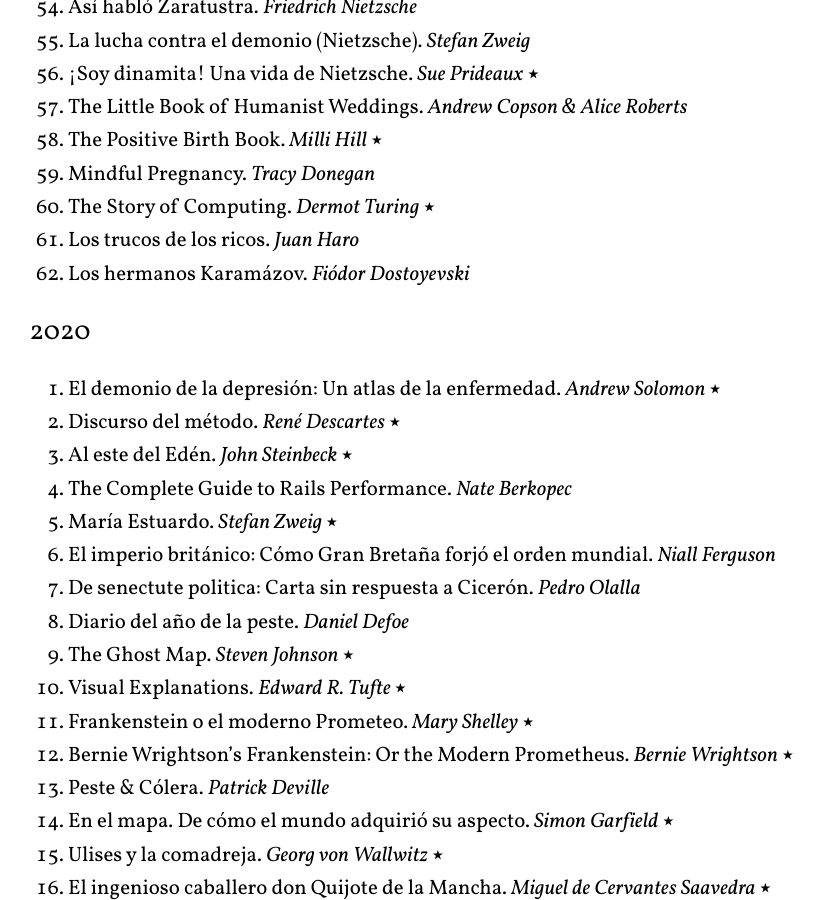
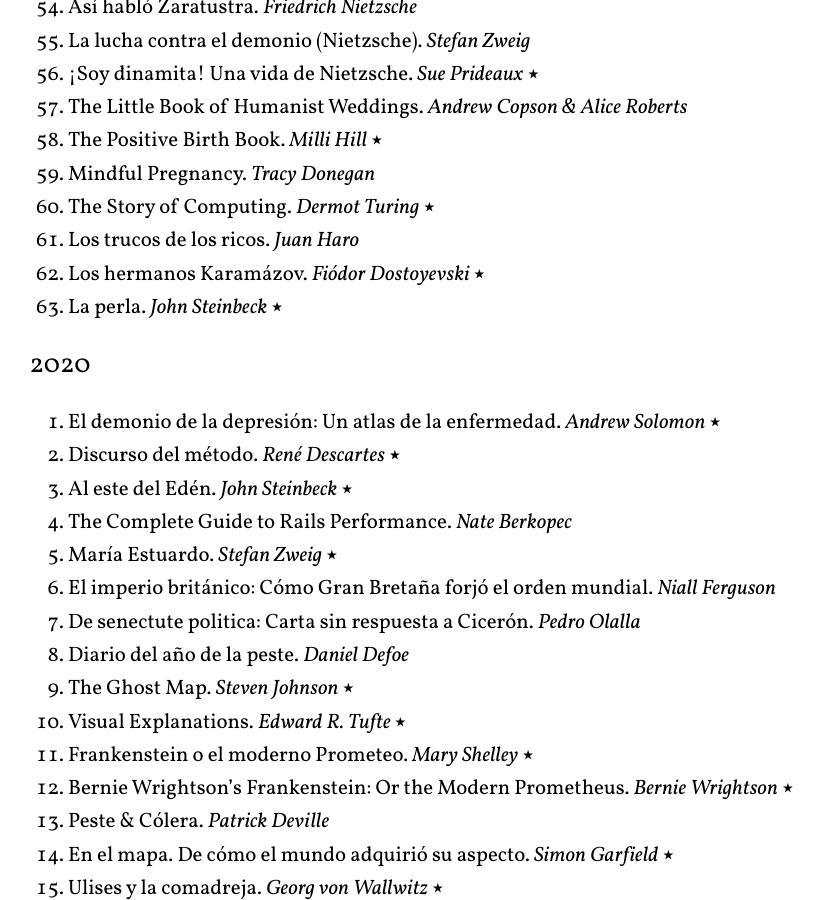
Before and after one commit to arturoherrero/arturoherrero.com, a Jekyll site: the page built from pages/books.md, in a window 1280 px wide and 900 px high, scrolled down 2114 px. Shown: the whole window, without its empty margins (221-1045 px from the left). Built offline with Jekyll 4.4.1, drawn with Linux system fonts in a browser that asks for light colours.

Commit message:
Update lists

```diff
--- a/pages/books.md
+++ b/pages/books.md
@@ -71,7 +71,8 @@
 59. Mindful Pregnancy. *Tracy Donegan*
 60. The Story of Computing. *Dermot Turing* ⭑
 61. Los trucos de los ricos. *Juan Haro*
-62. Los hermanos Karamázov. *Fiódor Dostoyevski*
+62. Los hermanos Karamázov. *Fiódor Dostoyevski* ⭑
+63. La perla. *John Steinbeck* ⭑
 
 
 ### 2020
```
Also changed, not shown: pages/movies.md (+1 -0 lines).
